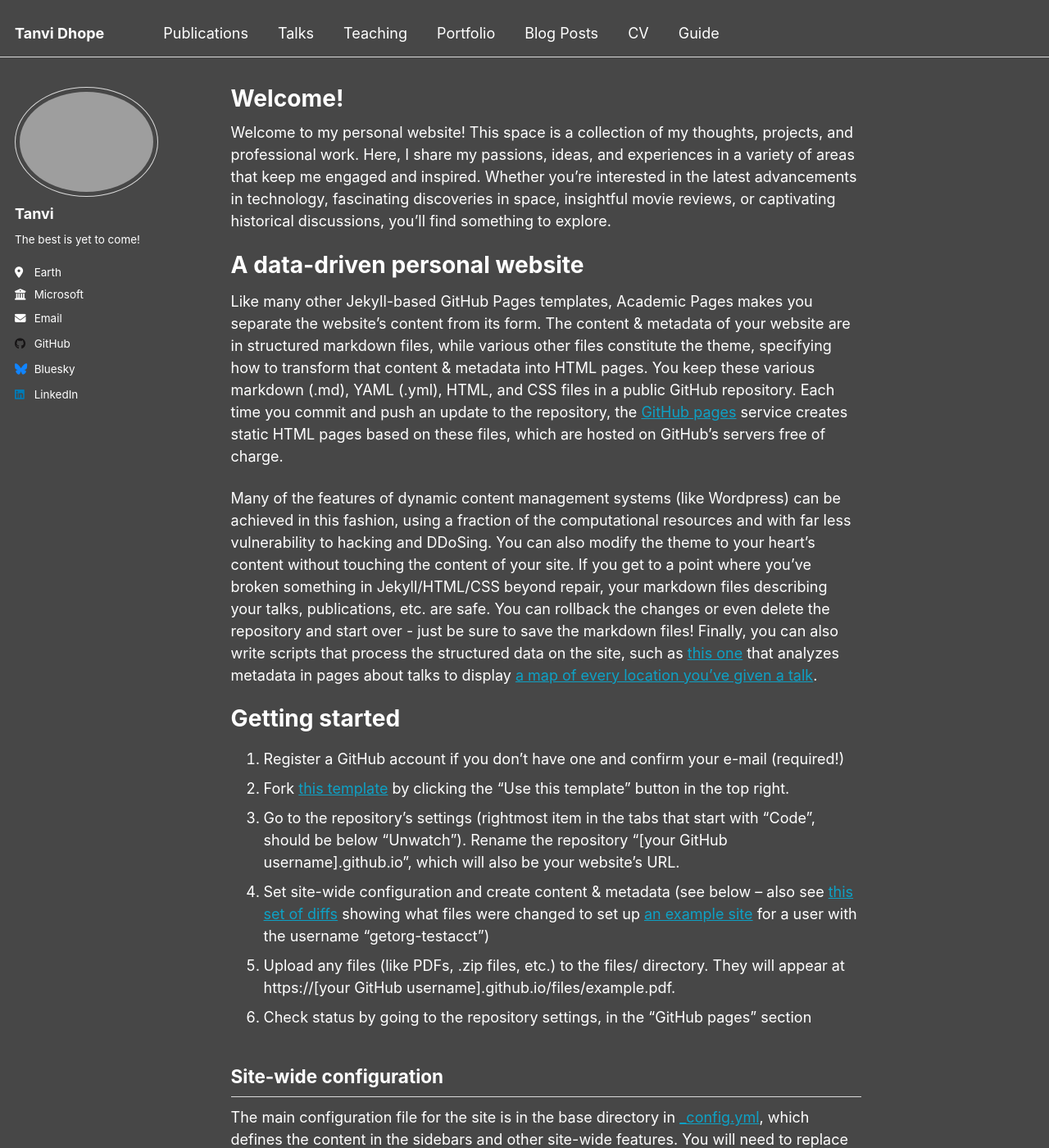
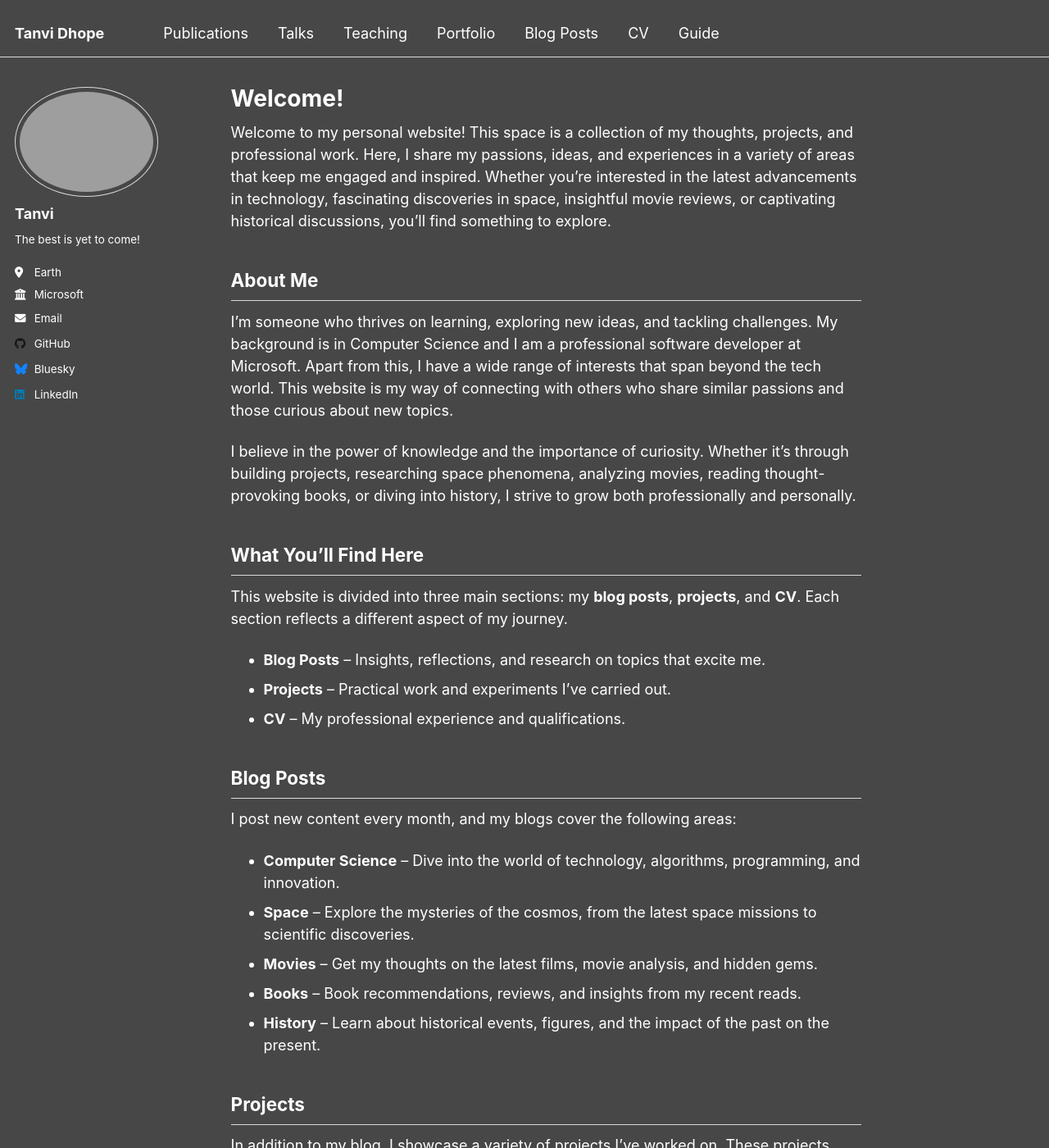
Before and after one commit to tanvidhope/tanvidhope.github.io, a Jekyll site: the page built from _pages/about.md, in a window 1280 px wide and 1400 px high. Shown: the whole window at 82% size. Built offline with Jekyll 4.4.1, drawn with Linux system fonts in a browser that asks for light colours; some of the changed text lies outside the part shown.

Commit message:
Update about.md

```diff
--- a/_pages/about.md
+++ b/_pages/about.md
@@ -9,41 +9,35 @@ redirect_from:
 
 Welcome to my personal website! This space is a collection of my thoughts, projects, and professional work. Here, I share my passions, ideas, and experiences in a variety of areas that keep me engaged and inspired. Whether you’re interested in the latest advancements in technology, fascinating discoveries in space, insightful movie reviews, or captivating historical discussions, you’ll find something to explore.
 
-A data-driven personal website
-======
-Like many other Jekyll-based GitHub Pages templates, Academic Pages makes you separate the website's content from its form. The content & metadata of your website are in structured markdown files, while various other files constitute the theme, specifying how to transform that content & metadata into HTML pages. You keep these various markdown (.md), YAML (.yml), HTML, and CSS files in a public GitHub repository. Each time you commit and push an update to the repository, the [GitHub pages](https://pages.github.com/) service creates static HTML pages based on these files, which are hosted on GitHub's servers free of charge.
+## About Me
+I’m someone who thrives on learning, exploring new ideas, and tackling challenges. My background is in Computer Science and I am a professional software developer at Microsoft. Apart from this, I have a wide range of interests that span beyond the tech world. This website is my way of connecting with others who share similar passions and those curious about new topics.
 
-Many of the features of dynamic content management systems (like Wordpress) can be achieved in this fashion, using a fraction of the computational resources and with far less vulnerability to hacking and DDoSing. You can also modify the theme to your heart's content without touching the content of your site. If you get to a point where you've broken something in Jekyll/HTML/CSS beyond repair, your markdown files describing your talks, publications, etc. are safe. You can rollback the changes or even delete the repository and start over - just be sure to save the markdown files! Finally, you can also write scripts that process the structured data on the site, such as [this one](https://github.com/academicpages/academicpages.github.io/blob/master/talkmap.ipynb) that analyzes metadata in pages about talks to display [a map of every location you've given a talk](https://academicpages.github.io/talkmap.html).
+I believe in the power of knowledge and the importance of curiosity. Whether it’s through building projects, researching space phenomena, analyzing movies, reading thought-provoking books, or diving into history, I strive to grow both professionally and personally.
 
-Getting started
-======
-1. Register a GitHub account if you don't have one and confirm your e-mail (required!)
-1. Fork [this template](https://github.com/academicpages/academicpages.github.io) by clicking the "Use this template" button in the top right.
-1. Go to the repository's settings (rightmost item in the tabs that start with "Code", should be below "Unwatch"). Rename the repository "[your GitHub username].github.io", which will also be your website's URL.
-1. Set site-wide configuration and create content & metadata (see below -- also see [this set of diffs](http://archive.is/3TPas) showing what files were changed to set up [an example site](https://getorg-testacct.github.io) for a user with the username "getorg-testacct")
-1. Upload any files (like PDFs, .zip files, etc.) to the files/ directory. They will appear at https://[your GitHub username].github.io/files/example.pdf.
-1. Check status by going to the repository settings, in the "GitHub pages" section
+## What You'll Find Here
+This website is divided into three main sections: my **blog posts**, **projects**, and **CV**. Each section reflects a different aspect of my journey.
 
-Site-wide configuration
-------
-The main configuration file for the site is in the base directory in [_config.yml](https://github.com/academicpages/academicpages.github.io/blob/master/_config.yml), which defines the content in the sidebars and other site-wide features. You will need to replace the default variables with ones about yourself and your site's github repository. The configuration file for the top menu is in [_data/navigation.yml](https://github.com/academicpages/academicpages.github.io/blob/master/_data/navigation.yml). For example, if you don't have a portfolio or blog posts, you can remove those items from that navigation.yml file to remove them from the header.
+- **Blog Posts** – Insights, reflections, and research on topics that excite me.
+- **Projects** – Practical work and experiments I've carried out.
+- **CV** – My professional experience and qualifications.
 
-Create content & metadata
-------
-For site content, there is one markdown file for each type of content, which are stored in directories like _publications, _talks, _posts, _teaching, or _pages. For example, each talk is a markdown file in the [_talks directory](https://github.com/academicpages/academicpages.github.io/tree/master/_talks). At the top of each markdown file is structured data in YAML about the talk, which the theme will parse to do lots of cool stuff. The same structured data about a talk is used to generate the list of talks on the [Talks page](https://academicpages.github.io/talks), each [individual page](https://academicpages.github.io/talks/2012-03-01-talk-1) for specific talks, the talks section for the [CV page](https://academicpages.github.io/cv), and the [map of places you've given a talk](https://academicpages.github.io/talkmap.html) (if you run this [python file](https://github.com/academicpages/academicpages.github.io/blob/master/talkmap.py) or [Jupyter notebook](https://github.com/academicpages/academicpages.github.io/blob/master/talkmap.ipynb), which creates the HTML for the map based on the contents of the _talks directory).
+## Blog Posts
+I post new content every month, and my blogs cover the following areas:
+- **Computer Science** – Dive into the world of technology, algorithms, programming, and innovation.
+- **Space** – Explore the mysteries of the cosmos, from the latest space missions to scientific discoveries.
+- **Movies** – Get my thoughts on the latest films, movie analysis, and hidden gems.
+- **Books** – Book recommendations, reviews, and insights from my recent reads.
+- **History** – Learn about historical events, figures, and the impact of the past on the present.
 
-**Markdown generator**
+## Projects
+In addition to my blog, I showcase a variety of projects I’ve worked on. These projects reflect my interests in computer science, space, and beyond. Feel free to explore them and check out my GitHub for more!
 
-The repository includes [a set of Jupyter notebooks](https://github.com/academicpages/academicpages.github.io/tree/master/markdown_generator
-) that converts a CSV containing structured data about talks or presentations into individual markdown files that will be properly formatted for the Academic Pages template. The sample CSVs in that directory are the ones I used to create my own personal website at stuartgeiger.com. My usual workflow is that I keep a spreadsheet of my publications and talks, then run the code in these notebooks to generate the markdown files, then commit and push them to the GitHub repository.
+## CV
+You can also view my CV, where I highlight my experience, skills, and professional background.
 
-How to edit your site's GitHub repository
-------
-Many people use a git client to create files on their local computer and then push them to GitHub's servers. If you are not familiar with git, you can directly edit these configuration and markdown files directly in the github.com interface. Navigate to a file (like [this one](https://github.com/academicpages/academicpages.github.io/blob/master/_talks/2012-03-01-talk-1.md) and click the pencil icon in the top right of the content preview (to the right of the "Raw | Blame | History" buttons). You can delete a file by clicking the trashcan icon to the right of the pencil icon. You can also create new files or upload files by navigating to a directory and clicking the "Create new file" or "Upload files" buttons.
+Thank you for visiting, and I hope you enjoy reading my posts as much as I enjoy writing them!
 
-Example: editing a markdown file for a talk
-![Editing a markdown file for a talk](/images/editing-talk.png)
-
+Stay tuned for my next monthly update!
 For more info
 ------
 More info about configuring Academic Pages can be found in [the guide](https://academicpages.github.io/markdown/), the [growing wiki](https://github.com/academicpages/academicpages.github.io/wiki), and you can always [ask a question on GitHub](https://github.com/academicpages/academicpages.github.io/discussions). The [guides for the Minimal Mistakes theme](https://mmistakes.github.io/minimal-mistakes/docs/configuration/) (which this theme was forked from) might also be helpful.
```
